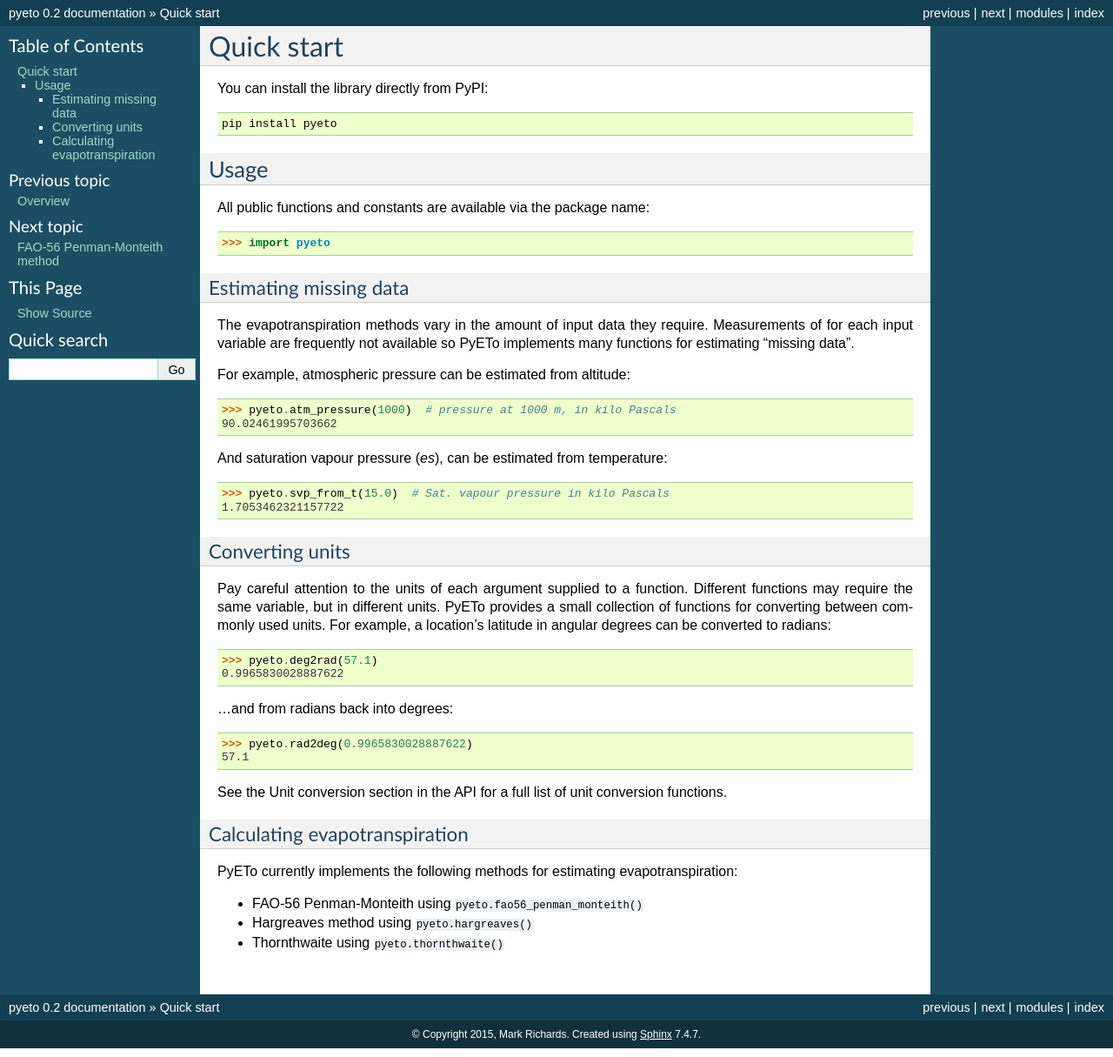
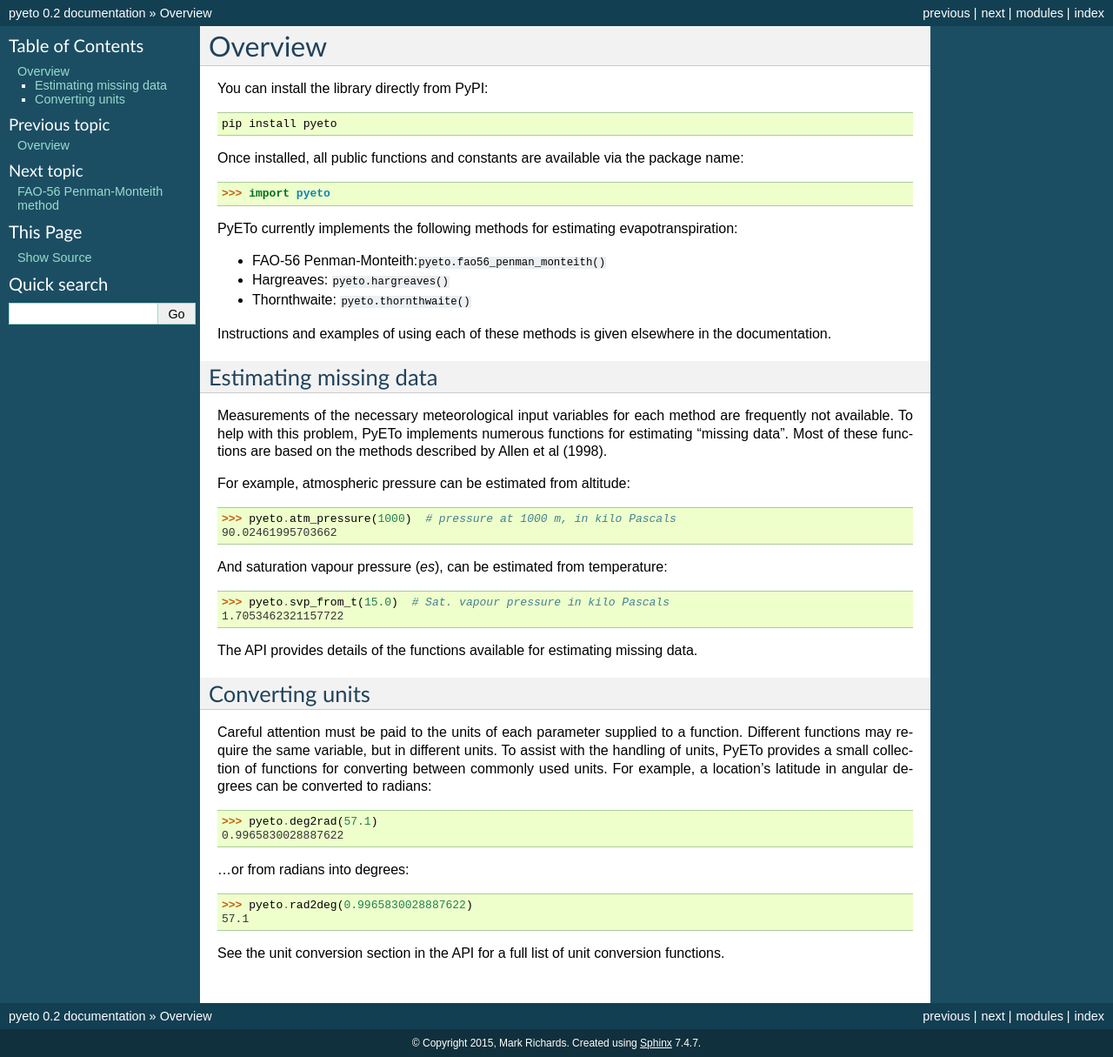
Before and after one commit to woodcrafty/PyETo, a Sphinx documentation site: the page built from docs/quickstart.rst, in a window 1280 px wide. Shown: the whole page at 87% size. Built offline with Sphinx 7.4.7, drawn with Linux system fonts in a browser that asks for light colours.

Commit message:
Tweaked the text

```diff
--- a/docs/quickstart.rst
+++ b/docs/quickstart.rst
@@ -1,22 +1,31 @@
-===========
-Quick start
-===========
+========
+Overview
+========
 You can install the library directly from PyPI::
 
    pip install pyeto
 
-Usage
-=====
-All public functions and constants are available via the package name::
+Once installed, all public functions and constants are available via the
+package name::
 
     >>> import pyeto
 
+PyETo currently implements the following methods for estimating
+evapotranspiration:
+
+* FAO-56 Penman-Monteith:``pyeto.fao56_penman_monteith()``
+* Hargreaves: ``pyeto.hargreaves()``
+* Thornthwaite: ``pyeto.thornthwaite()``
+
+Instructions and examples of using each of these methods is given elsewhere in
+the documentation.
 
 Estimating missing data
 -----------------------
-The evapotranspiration methods vary in the amount of input data they require.
-Measurements of for each input variable are frequently not available so PyETo
-implements many functions for estimating "missing data".
+Measurements of the necessary meteorological input variables for each method
+are frequently not available. To help with this problem, PyETo implements
+numerous functions for estimating "missing data". Most of these functions are
+based on the methods described by Allen et al (1998).
 
 For example, atmospheric pressure can be estimated from altitude::
 
@@ -28,30 +37,23 @@ And saturation vapour pressure (*es*), can be estimated from temperature::
     >>> pyeto.svp_from_t(15.0)  # Sat. vapour pressure in kilo Pascals
     1.7053462321157722
 
+The API provides details of the functions available for estimating missing data.
+
 Converting units
 ----------------
-Pay careful attention to the units of each argument supplied to a function.
-Different functions may require the same variable, but in different units.
-PyETo provides a small collection of functions for converting between commonly
-used units. For example, a location's latitude in angular degrees can be
-converted to radians::
+Careful attention must be paid to the units of each parameter supplied to a
+function. Different functions may require the same variable, but in different
+units. To assist with the handling of units, PyETo provides a small
+collection of functions for converting between commonly used units. For
+example, a location's latitude in angular degrees can be converted to radians::
 
     >>> pyeto.deg2rad(57.1)
     0.9965830028887622
 
-...and from radians back into degrees::
+...or from radians into degrees::
 
     >>> pyeto.rad2deg(0.9965830028887622)
     57.1
 
-See the Unit conversion section in the API for a full list of unit conversion
+See the unit conversion section in the API for a full list of unit conversion
 functions.
-
-Calculating evapotranspiration
-------------------------------
-PyETo currently implements the following methods for estimating
-evapotranspiration:
-
-* FAO-56 Penman-Monteith using ``pyeto.fao56_penman_monteith()``
-* Hargreaves method using ``pyeto.hargreaves()``
-* Thornthwaite using ``pyeto.thornthwaite()``
```
